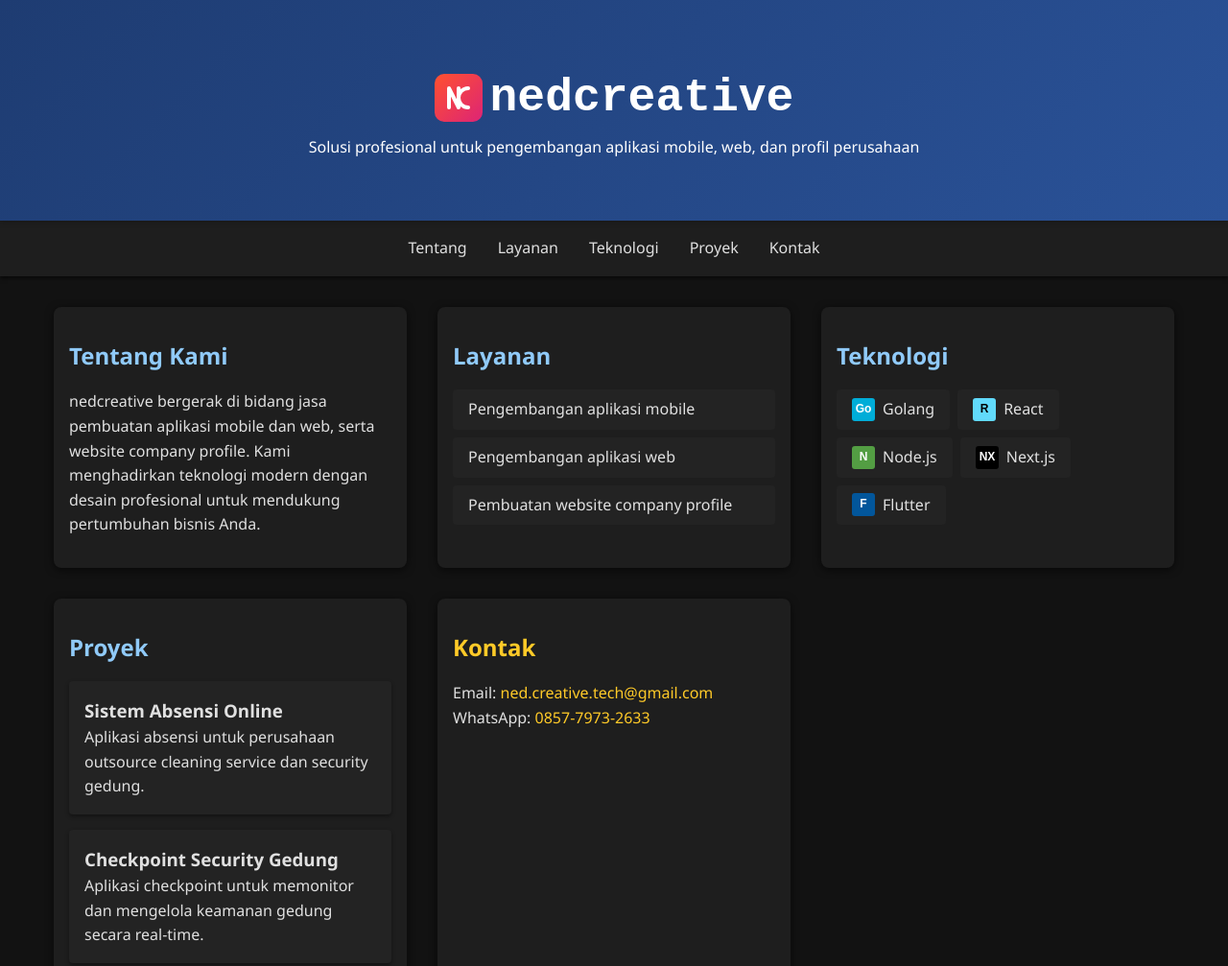
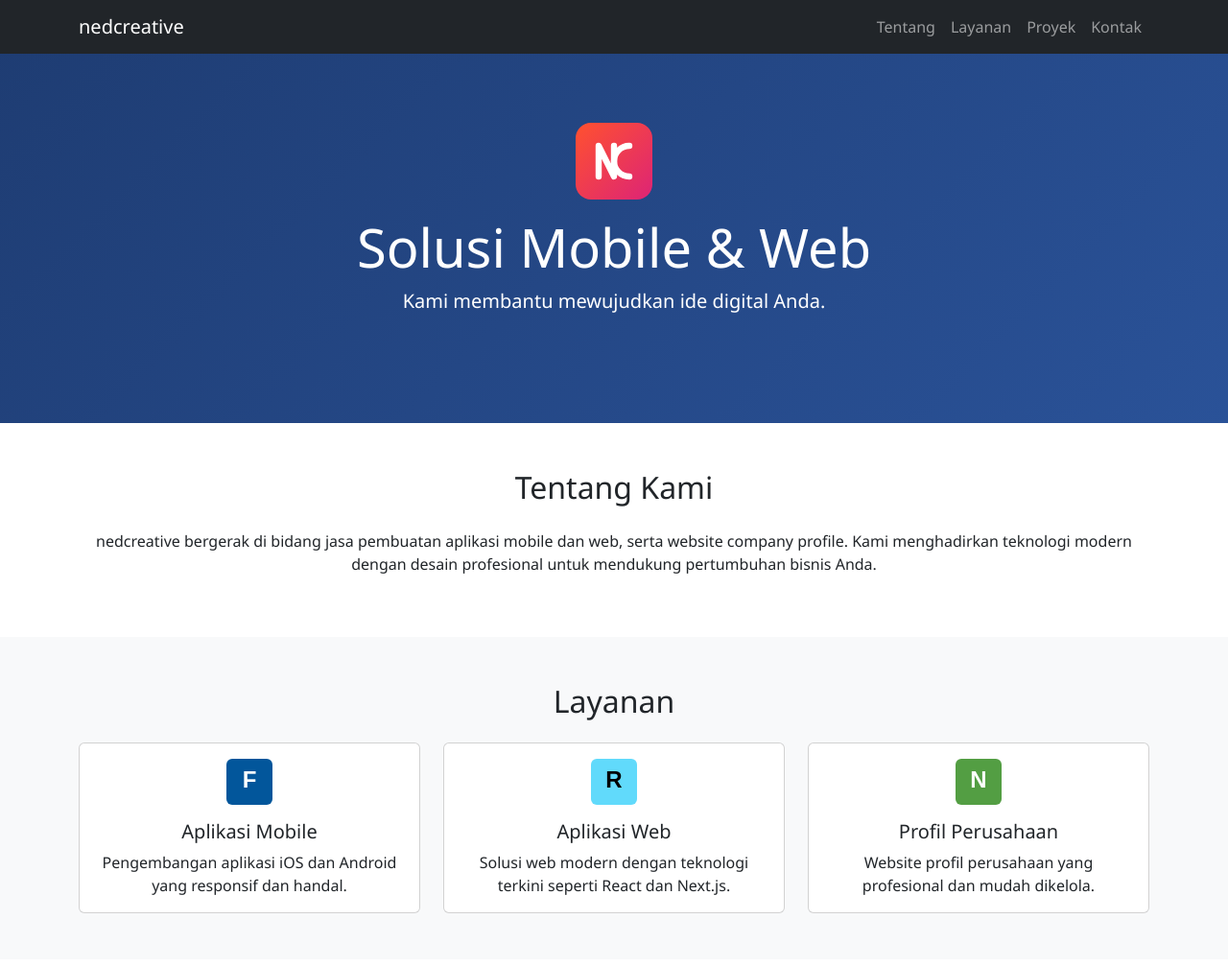
Before and after one commit to altned/nedcreative, a plain HTML site: page index.html in a window 1280 px wide. Shown: the top 1007 px of the page at 96% size. Drawn offline with nearby package versions, Linux system fonts and the light colour scheme.

Commit message:
feat: redesign portfolio with bootstrap

```diff
--- a/index.html
+++ b/index.html
@@ -1,98 +1,137 @@
 <!DOCTYPE html>
 <html lang="id">
 <head>
-  <meta charset="UTF-8" />
-  <meta name="viewport" content="width=device-width, initial-scale=1.0" />
-  <title>nedcreative | Mobile & Web Solutions</title>
-  <link rel="stylesheet" href="style.css" />
+  <meta charset="UTF-8">
+  <meta name="viewport" content="width=device-width, initial-scale=1.0">
+  <title>nedcreative | Portfolio</title>
+  <link href="https://cdn.jsdelivr.net/npm/bootstrap@5.3.2/dist/css/bootstrap.min.css" rel="stylesheet">
+  <link rel="stylesheet" href="style.css">
 </head>
 <body>
-  <header class="hero fade-in">
-    <div class="logo-container">
-      <img src="assets/logo.svg" alt="nedcreative logo" class="logo" />
-      <h1>nedcreative</h1>
+  <!-- Navbar -->
+  <nav class="navbar navbar-expand-lg navbar-dark bg-dark fixed-top">
+    <div class="container">
+      <a class="navbar-brand" href="#">nedcreative</a>
+      <button class="navbar-toggler" type="button" data-bs-toggle="collapse" data-bs-target="#navbarNav" aria-controls="navbarNav" aria-expanded="false" aria-label="Toggle navigation">
+        <span class="navbar-toggler-icon"></span>
+      </button>
+      <div class="collapse navbar-collapse" id="navbarNav">
+        <ul class="navbar-nav ms-auto">
+          <li class="nav-item"><a class="nav-link" href="#about">Tentang</a></li>
+          <li class="nav-item"><a class="nav-link" href="#services">Layanan</a></li>
+          <li class="nav-item"><a class="nav-link" href="#portfolio">Proyek</a></li>
+          <li class="nav-item"><a class="nav-link" href="#contact">Kontak</a></li>
+        </ul>
+      </div>
     </div>
-    <p>Solusi profesional untuk pengembangan aplikasi mobile, web, dan profil perusahaan</p>
+  </nav>
+
+  <!-- Hero -->
+  <header class="jumbotron text-center text-white">
+    <div class="container">
+      <img src="assets/logo.svg" alt="nedcreative logo" class="logo mb-3">
+      <h1 class="display-4">Solusi Mobile & Web</h1>
+      <p class="lead">Kami membantu mewujudkan ide digital Anda.</p>
+    </div>
   </header>
 
-  <nav class="navbar">
-    <ul>
-      <li><a href="#about">Tentang</a></li>
-      <li><a href="#services">Layanan</a></li>
-      <li><a href="#tech">Teknologi</a></li>
-      <li><a href="#portfolio">Proyek</a></li>
-      <li><a href="#contact">Kontak</a></li>
-    </ul>
-  </nav>
+  <!-- About -->
+  <section id="about" class="py-5">
+    <div class="container">
+      <h2 class="text-center mb-4">Tentang Kami</h2>
+      <p class="text-center">nedcreative bergerak di bidang jasa pembuatan aplikasi mobile dan web, serta website company profile. Kami menghadirkan teknologi modern dengan desain profesional untuk mendukung pertumbuhan bisnis Anda.</p>
+    </div>
+  </section>
 
-  <main class="grid-container">
-    <section id="about" class="fade-in">
-      <h2>Tentang Kami</h2>
-      <p>nedcreative bergerak di bidang jasa pembuatan aplikasi mobile dan web, serta website company profile. Kami menghadirkan teknologi modern dengan desain profesional untuk mendukung pertumbuhan bisnis Anda.</p>
-    </section>
+  <!-- Services -->
+  <section id="services" class="bg-light py-5">
+    <div class="container">
+      <h2 class="text-center mb-4">Layanan</h2>
+      <div class="row g-4">
+        <div class="col-md-4">
+          <div class="card h-100 text-center">
+            <div class="card-body">
+              <img src="assets/icons/flutter.svg" alt="Mobile" class="service-icon">
+              <h5 class="card-title mt-3">Aplikasi Mobile</h5>
+              <p class="card-text">Pengembangan aplikasi iOS dan Android yang responsif dan handal.</p>
+            </div>
+          </div>
+        </div>
+        <div class="col-md-4">
+          <div class="card h-100 text-center">
+            <div class="card-body">
+              <img src="assets/icons/react.svg" alt="Web" class="service-icon">
+              <h5 class="card-title mt-3">Aplikasi Web</h5>
+              <p class="card-text">Solusi web modern dengan teknologi terkini seperti React dan Next.js.</p>
+            </div>
+          </div>
+        </div>
+        <div class="col-md-4">
+          <div class="card h-100 text-center">
+            <div class="card-body">
+              <img src="assets/icons/nodejs.svg" alt="Company Profile" class="service-icon">
+              <h5 class="card-title mt-3">Profil Perusahaan</h5>
+              <p class="card-text">Website profil perusahaan yang profesional dan mudah dikelola.</p>
+            </div>
+          </div>
+        </div>
+      </div>
+    </div>
+  </section>
 
-    <section id="services" class="fade-in">
-      <h2>Layanan</h2>
-      <ul class="services">
-        <li class="slide-up">Pengembangan aplikasi mobile</li>
-        <li class="slide-up">Pengembangan aplikasi web</li>
-        <li class="slide-up">Pembuatan website company profile</li>
-      </ul>
-    </section>
+  <!-- Portfolio -->
+  <section id="portfolio" class="py-5">
+    <div class="container">
+      <h2 class="text-center mb-4">Proyek</h2>
+      <div class="row g-4">
+        <div class="col-sm-6 col-lg-4">
+          <div class="portfolio-item">
+            <img src="https://via.placeholder.com/350x200" alt="Project 1">
+            <div class="overlay">
+              <div>Sistem Absensi Online</div>
+            </div>
+          </div>
+        </div>
+        <div class="col-sm-6 col-lg-4">
+          <div class="portfolio-item">
+            <img src="https://via.placeholder.com/350x200" alt="Project 2">
+            <div class="overlay">
+              <div>Checkpoint Security Gedung</div>
+            </div>
+          </div>
+        </div>
+        <div class="col-sm-6 col-lg-4">
+          <div class="portfolio-item">
+            <img src="https://via.placeholder.com/350x200" alt="Project 3">
+            <div class="overlay">
+              <div>Portal Layanan Visa & Paspor</div>
+            </div>
+          </div>
+        </div>
+      </div>
+    </div>
+  </section>
 
-    <section id="tech" class="fade-in">
-      <h2>Teknologi</h2>
-      <ul class="tech-list">
-        <li class="slide-up"><img src="assets/icons/go.svg" alt="Golang" />Golang</li>
-        <li class="slide-up"><img src="assets/icons/react.svg" alt="React" />React</li>
-        <li class="slide-up"><img src="assets/icons/nodejs.svg" alt="Node.js" />Node.js</li>
-        <li class="slide-up"><img src="assets/icons/nextjs.svg" alt="Next.js" />Next.js</li>
-        <li class="slide-up"><img src="assets/icons/flutter.svg" alt="Flutter" />Flutter</li>
-      </ul>
-    </section>
+  <!-- Contact -->
+  <section id="contact" class="bg-light py-5">
+    <div class="container">
+      <h2 class="text-center mb-4">Kontak</h2>
+      <div class="row justify-content-center">
+        <div class="col-md-6">
+          <p>Email: <a href="mailto:ned.creative.tech@gmail.com">ned.creative.tech@gmail.com</a></p>
+          <p>WhatsApp: <a href="https://wa.me/6285779732633">0857-7973-2633</a></p>
+        </div>
+      </div>
+    </div>
+  </section>
 
-    <section id="portfolio" class="fade-in">
-      <h2>Proyek</h2>
-      <div class="projects">
-        <article class="project slide-up">
-          <h3>Sistem Absensi Online</h3>
-          <p>Aplikasi absensi untuk perusahaan outsource cleaning service dan security gedung.</p>
-        </article>
-        <article class="project slide-up">
-          <h3>Checkpoint Security Gedung</h3>
-          <p>Aplikasi checkpoint untuk memonitor dan mengelola keamanan gedung secara real-time.</p>
-        </article>
-        <article class="project slide-up">
-          <h3>Portal Layanan Visa & Paspor</h3>
-          <p>Platform web untuk order jasa pembuatan dan perpanjangan visa, paspor, serta layanan imigrasi lainnya.</p>
-        </article>
-      </div>
-    </section>
-
-    <section id="contact" class="fade-in">
-      <h2>Kontak</h2>
-      <p>Email: <a href="mailto:ned.creative.tech@gmail.com">ned.creative.tech@gmail.com</a></p>
-      <p>WhatsApp: <a href="https://wa.me/6285779732633">0857-7973-2633</a></p>
-    </section>
-  </main>
-
-  <footer>
-    <p>&copy; <span id="year"></span> nedcreative. All rights reserved.</p>
+  <footer class="bg-dark text-white text-center py-3">
+    <p class="mb-0">&copy; <span id="year"></span> nedcreative. All rights reserved.</p>
   </footer>
 
+  <script src="https://cdn.jsdelivr.net/npm/bootstrap@5.3.2/dist/js/bootstrap.bundle.min.js"></script>
   <script>
     document.getElementById('year').textContent = new Date().getFullYear();
-
-    const observer = new IntersectionObserver((entries, obs) => {
-      entries.forEach((entry) => {
-        if (entry.isIntersecting) {
-          entry.target.classList.add('visible');
-          obs.unobserve(entry.target);
-        }
-      });
-    }, { threshold: 0.1 });
-
-    document.querySelectorAll('.fade-in, .slide-up').forEach((el) => observer.observe(el));
   </script>
 </body>
 </html>
--- a/style.css
+++ b/style.css
@@ -1,207 +1,48 @@
-* {
-  box-sizing: border-box;
-  margin: 0;
-  padding: 0;
+body {
+  font-family: "Segoe UI", Tahoma, Geneva, Verdana, sans-serif;
+  scroll-behavior: smooth;
 }
 
-body {
-  font-family: "Segoe UI", Tahoma, Geneva, Verdana, sans-serif;
-  line-height: 1.6;
-  color: #e0e0e0;
-  background: #121212;
+.jumbotron {
+  padding: 8rem 0 6rem;
+  background: linear-gradient(135deg, #1e3c72, #2a5298);
 }
 
-.hero {
-  background: linear-gradient(135deg, #1e3c72, #2a5298);
-  color: #fff;
-  padding: 4rem 1rem;
-  text-align: center;
-  box-shadow: 0 2px 6px rgba(0, 0, 0, 0.2);
+.logo {
+  width: 80px;
 }
 
-.hero h1 {
-  font-family: "Courier New", Courier, monospace;
-  font-size: 3rem;
+.service-icon {
+  width: 48px;
+  height: 48px;
 }
 
-.logo-container {
+.portfolio-item {
+  position: relative;
+  overflow: hidden;
+}
+
+.portfolio-item img {
+  width: 100%;
+  display: block;
+}
+
+.portfolio-item .overlay {
+  position: absolute;
+  top: 0;
+  left: 0;
+  width: 100%;
+  height: 100%;
+  background: rgba(0, 0, 0, 0.6);
+  color: #fff;
   display: flex;
   align-items: center;
   justify-content: center;
-  gap: 0.5rem;
+  text-align: center;
+  opacity: 0;
+  transition: opacity 0.3s;
 }
 
-.logo {
-  height: 50px;
+.portfolio-item:hover .overlay {
+  opacity: 1;
 }
-
-.navbar ul {
-  display: flex;
-  justify-content: center;
-  list-style: none;
-  background: #1e1e1e;
-  box-shadow: 0 2px 4px rgba(0, 0, 0, 0.6);
-}
-
-.navbar li a {
-  color: #e0e0e0;
-  padding: 1rem;
-  display: block;
-  text-decoration: none;
-  transition: background 0.3s, color 0.3s;
-}
-
-.navbar li a:hover {
-  background: #2a5298;
-  color: #fff;
-}
-
-section {
-  padding: 2rem 1rem;
-  background: #1e1e1e;
-  border-radius: 8px;
-  box-shadow: 0 2px 8px rgba(0, 0, 0, 0.6);
-}
-
-h2 {
-  color: #90caf9;
-  margin-bottom: 1rem;
-}
-
-
-.services {
-  list-style: none;
-  padding: 0;
-}
-
-.services li {
-  background: #232323;
-  margin-bottom: 0.5rem;
-  padding: 0.5rem 1rem;
-  border-radius: 4px;
-  transition: transform 0.3s, background 0.3s;
-}
-
-.services li:hover {
-  background: #2a5298;
-  transform: translateX(5px);
-}
-
-.tech-list {
-  list-style: none;
-  display: flex;
-  flex-wrap: wrap;
-  gap: 0.5rem;
-  padding: 0;
-}
-
-.tech-list li {
-  display: flex;
-  align-items: center;
-  gap: 0.5rem;
-  background: #232323;
-  padding: 0.5rem 1rem;
-  border-radius: 4px;
-  transition: transform 0.3s, background 0.3s;
-}
-
-.tech-list li:hover {
-  background: #2a5298;
-  transform: translateY(-3px);
-}
-
-.tech-list img {
-  width: 24px;
-  height: 24px;
-}
-
-.projects {
-  display: grid;
-  grid-template-columns: repeat(auto-fit, minmax(200px, 1fr));
-  gap: 1rem;
-}
-
-.project {
-  background: #232323;
-  padding: 1rem;
-  border-radius: 4px;
-  box-shadow: 0 2px 4px rgba(0, 0, 0, 0.4);
-  transition: transform 0.3s, box-shadow 0.3s;
-}
-
-.project:hover {
-  transform: translateY(-5px);
-  box-shadow: 0 4px 12px rgba(0, 0, 0, 0.6);
-}
-
-#contact a {
-  color: #ffca28;
-  text-decoration: none;
-}
-
-#contact a:hover {
-  color: #ffe082;
-}
-
-#contact h2 {
-  color: #ffca28;
-}
-
-footer {
-  text-align: center;
-  background: #1e1e1e;
-  color: #aaa;
-  padding: 1rem;
-  margin-top: 2rem;
-}
-
-.grid-container {
-  display: grid;
-  grid-template-columns: repeat(auto-fit, minmax(300px, 1fr));
-  gap: 2rem;
-  max-width: 1200px;
-  margin: 2rem auto;
-  padding: 0 1rem;
-}
-
-.grid-container section {
-  margin: 0;
-}
-
-/* Animations */
-.fade-in {
-  opacity: 0;
-}
-
-.fade-in.visible {
-  animation: fadeIn 1s ease forwards;
-}
-
-.slide-up {
-  opacity: 0;
-  transform: translateY(20px);
-}
-
-.slide-up.visible {
-  animation: slideUp 1s ease forwards;
-}
-
-@keyframes fadeIn {
-  from {
-    opacity: 0;
-  }
-  to {
-    opacity: 1;
-  }
-}
-
-@keyframes slideUp {
-  from {
-    opacity: 0;
-    transform: translateY(20px);
-  }
-  to {
-    opacity: 1;
-    transform: translateY(0);
-  }
-}
```
